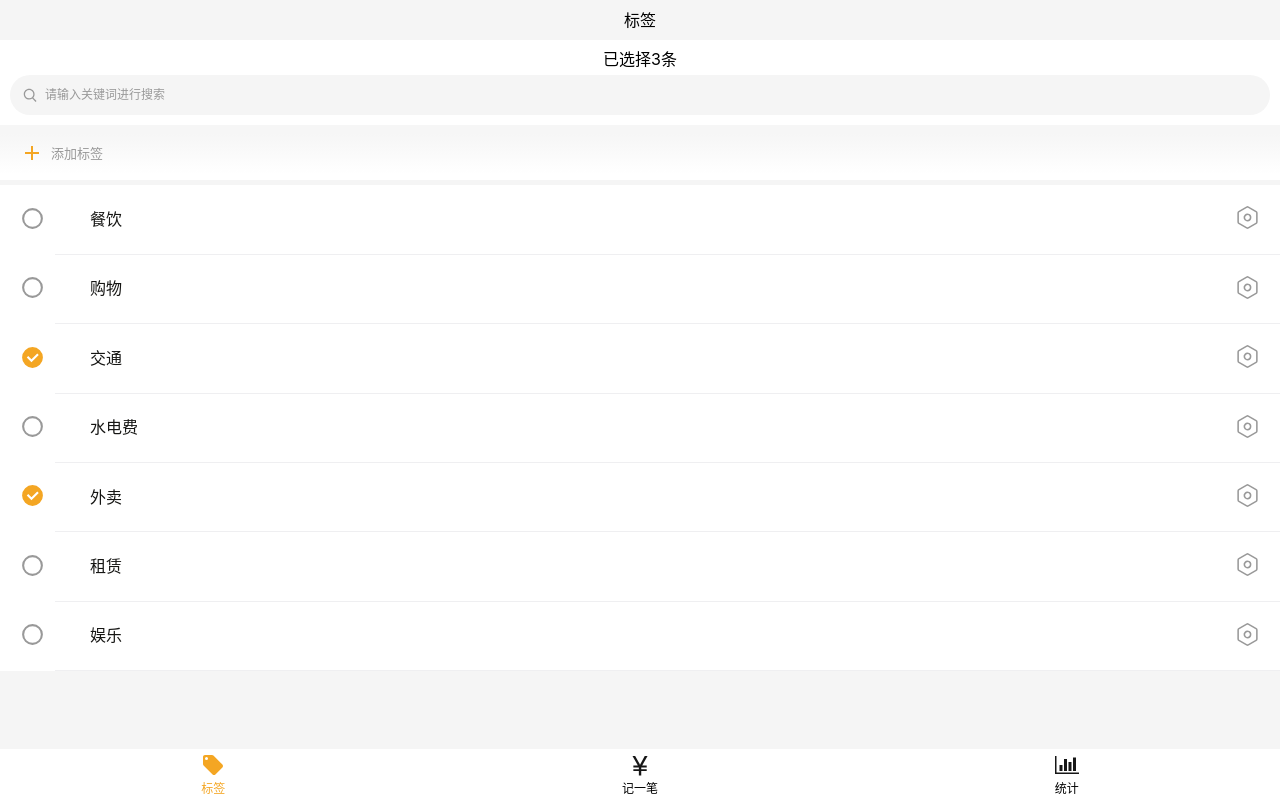
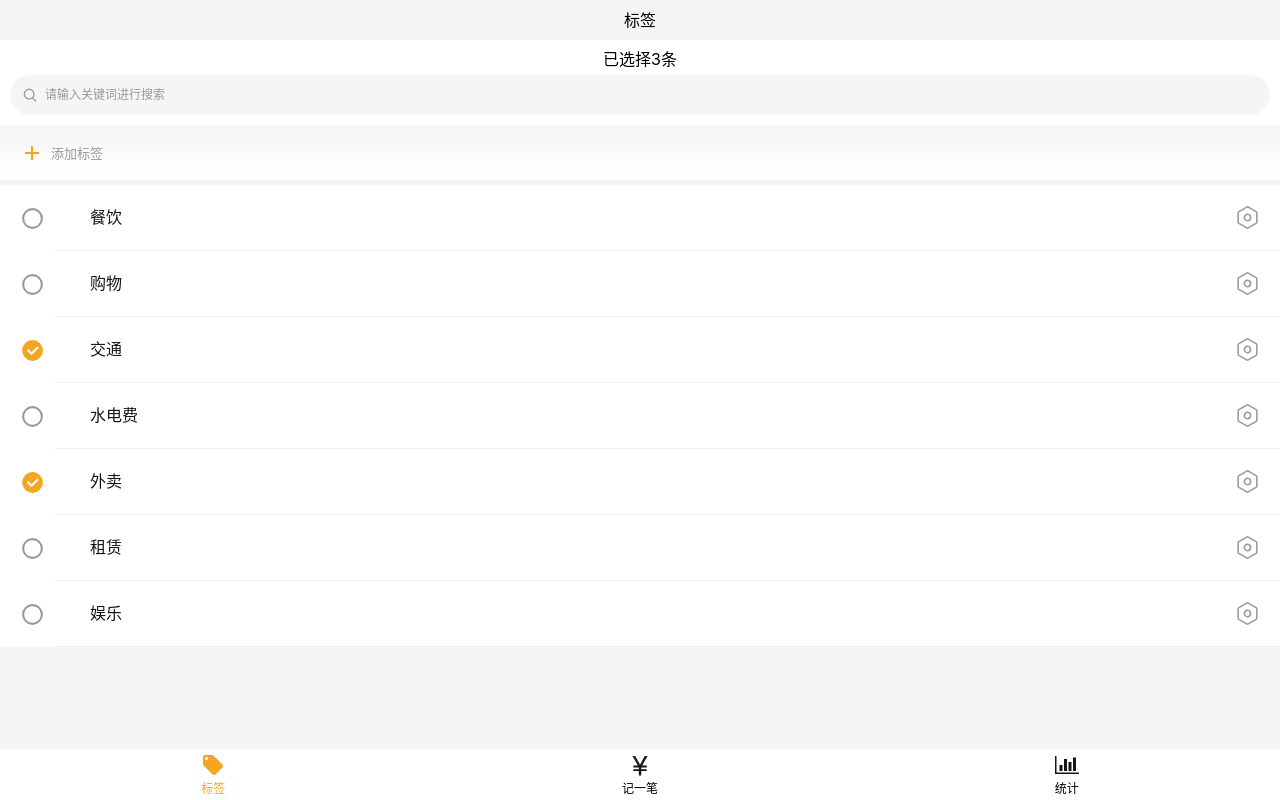
Before and after one commit to sandreams/bookkeeping, a React (Create React App) app: page /tags in a window 1280 px wide. Built offline with nearby package versions, Linux system fonts and the light colour scheme.

Commit message:
fix 图标列表页部分图标居中

```diff
--- a/src/useTags.tsx
+++ b/src/useTags.tsx
@@ -1,5 +1,5 @@
 import { useEffect, useState } from 'react'
-import { TagData, TagItem } from 'types/money'
+import { TagItem } from 'types/money'
 import { createId } from 'src/lib/createId'
 const getBool = () => {
   return Math.random() > 0.5
@@ -73,12 +73,14 @@ const useTags = () => {
       })
     )
   }
+  const getCheckedTags = () => tags.filter((t) => t.isActive === true)
   return {
     tags,
     setTags,
     findTag,
     createTag,
     updateTag,
+    getCheckedTags,
   }
 }
 export { useTags }
--- a/src/views/tag/index.tsx
+++ b/src/views/tag/index.tsx
@@ -1,11 +1,11 @@
-import { useLocation, useHistory, Link } from 'react-router-dom'
+import { useLocation, useHistory } from 'react-router-dom'
 import styled from 'styled-components'
 import queryString from 'query-string'
 import Layout from 'src/components/Layout'
 import Icon from 'src/components/Icon'
 import { useTags } from 'src/useTags'
 import { useTag } from 'src/useTag'
-import { TagItem, TagData } from 'types/money'
+import { TagItem } from 'types/money'
 import { stateType } from 'types/tags'
 import { svgColor, fontColor, bgColor } from 'src/helper'
 import React, { useEffect, useRef } from 'react'
--- a/src/views/tags/SearchSection.tsx
+++ b/src/views/tags/SearchSection.tsx
@@ -1,4 +1,4 @@
-import { memo, useState } from 'react'
+import { memo } from 'react'
 import styled from 'styled-components'
 import Icon from 'src/components/Icon'
 import { fontColor, bgColor, svgColor } from 'src/helper'
--- a/src/views/tags/TagListSection.tsx
+++ b/src/views/tags/TagListSection.tsx
@@ -1,4 +1,4 @@
-import React, { memo, useEffect } from 'react'
+import React, { memo } from 'react'
 import { Link } from 'react-router-dom'
 import styled from 'styled-components'
 import Icon from 'src/components/Icon'
@@ -20,6 +20,7 @@ const Wrapper = styled.section`
     .icon.icon-check {
       fill: ${svgColor.light};
       margin-right: 10px;
+      vertical-align: middle;
     }
     .icon.icon-check.checked {
       fill: ${svgColor.active};
@@ -29,6 +30,7 @@ const Wrapper = styled.section`
     }
     .icon.icon-config {
       fill: ${svgColor.light};
+      vertical-align: middle;
     }
     .tag-item {
       flex: 1;
@@ -53,7 +55,7 @@ type TagListProps = {
   query: string
 }
 const TagListSection: React.FC<TagListProps> = (props) => {
-  const { tags, setTags, updateTag } = useTags()
+  const { tags, updateTag } = useTags()
   const changeSelectStatus = (
     e: React.MouseEvent<HTMLAnchorElement>,
     tag: TagItem
@@ -62,6 +64,7 @@ const TagListSection: React.FC<TagListProps> = (props) => {
     updateTag({ ...tag, isActive: !tag.isActive })
   }
   console.log('TagList 组件 render 了')
+  console.log('tags :>> ', tags)
   return (
     <Wrapper>
       <ul>
```
